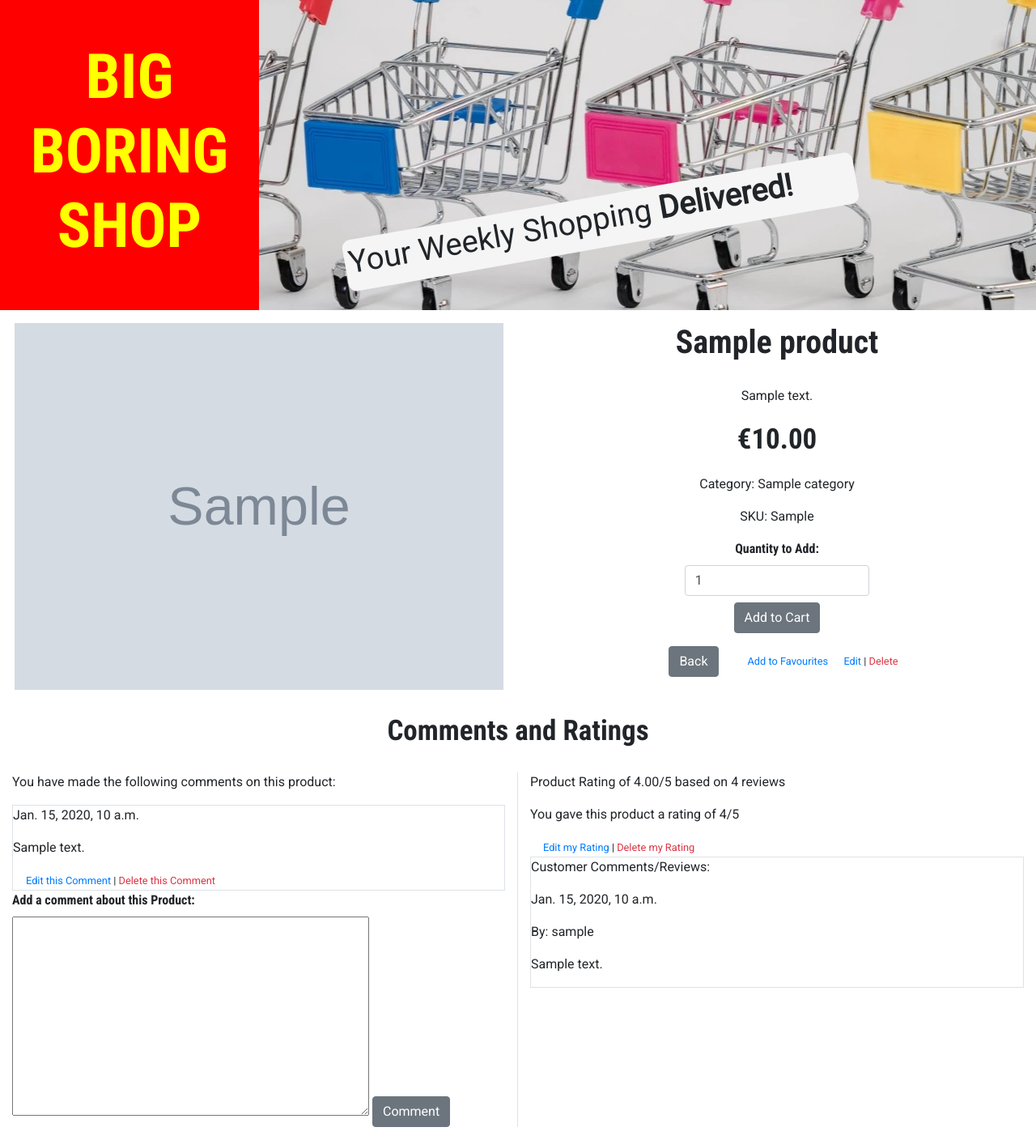
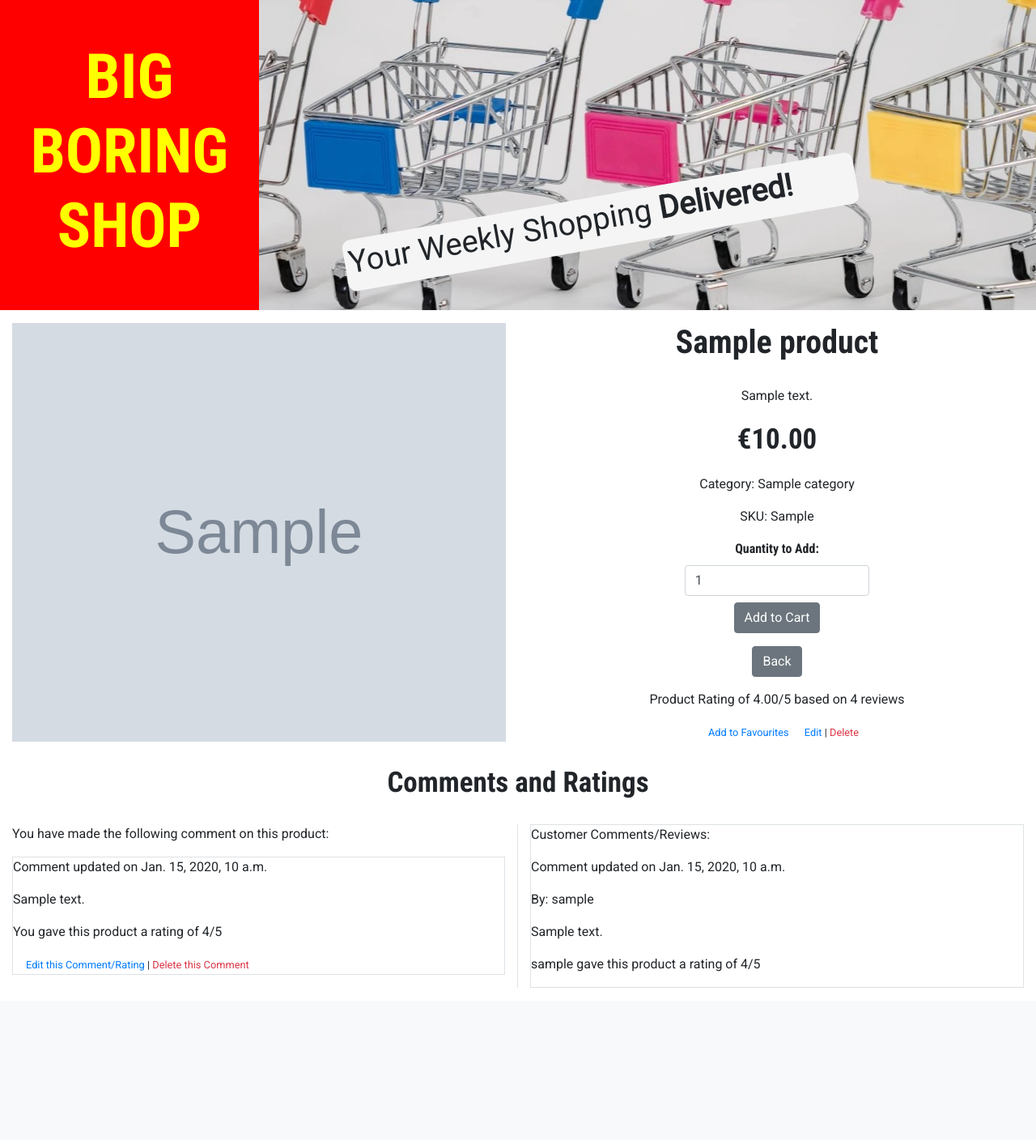
Before and after one commit to fenton1000/mf-portfolio-five-big-boring-shop, a Django app: page /products/1/ in a window 1280 px wide. Shown: the part 57-1465 px from the top of the page at 81% size. After the commit the page ends 1277 px from the top, so only its background shows below. Run offline with Django 3.2, Linux system fonts and the light colour scheme; a user stored in the database is signed in; tables that the repository leaves empty hold one stand-in row (values such as "Sample post"); grey boxes marked "Sample" are stand-in pictures; some libraries are stand-ins or nearby versions.

Commit message:
Combine the rating and comment models

```diff
--- a/comments_ratings/admin.py
+++ b/comments_ratings/admin.py
@@ -1,6 +1,5 @@
 from django.contrib import admin
 
-from .models import Rating, Comment
+from .models import CommentRating
 
-admin.site.register(Rating)
-admin.site.register(Comment)
+admin.site.register(CommentRating)
--- a/comments_ratings/models.py
+++ b/comments_ratings/models.py
@@ -4,43 +4,25 @@ from django.contrib.auth.models import User
 from products.models import Product
 
 
-class Rating(models.Model):
+class CommentRating(models.Model):
     """
-    Model for saving authenticated users' product ratings
+    Model for saving authenticated users'
+    product ratings and comments
     """
 
     user = models.ForeignKey(
         User,
         on_delete=models.CASCADE,
-        related_name='ratings'
+        related_name='reviews'
     )
     product = models.ForeignKey(
         Product,
         on_delete=models.CASCADE,
-        related_name='ratings'
+        related_name='reviews'
     )
-    user_rating = models.IntegerField(null=False, blank=False)
-
-    def __str__(self):
-        return self.user.username
-
-
-class Comment(models.Model):
-    """
-    Model for saving authenticated users' product comments
-    """
-
-    user = models.ForeignKey(
-        User,
-        on_delete=models.CASCADE,
-        related_name='comments'
-    )
-    product = models.ForeignKey(
-        Product,
-        on_delete=models.CASCADE,
-        related_name='comments'
-    )
-    date = models.DateTimeField(auto_now_add=True)
+    user_rating = models.IntegerField(null=True, blank=True)
+    date_created = models.DateTimeField(auto_now_add=True)
+    date_updated = models.DateTimeField(null=True, blank=True)
     comment = models.TextField(null=False, blank=False)
 
     def __str__(self):
--- a/comments_ratings/urls.py
+++ b/comments_ratings/urls.py
@@ -2,22 +2,15 @@ from django.urls import path
 from . import views
 
 urlpatterns = [
-    path('rate_product/<product_id>', views.rate_product, name='rate_product'),
+    path('comment_rate_product/<product_id>', views.comment_rate_product, name='comment_rate_product'),
     path(
-        'edit_product_rating/<product_id>',
-        views.edit_product_rating,
-        name='edit_product_rating'
+        'edit_product_comment_rating/<product_id>',
+        views.edit_product_comment_rating,
+        name='edit_product_comment_rating'
     ),
     path(
-        'delete_product_rating/<product_id>',
-        views.delete_product_rating,
-        name='delete_product_rating'
+        'delete_product_comment_rating/<product_id>',
+        views.delete_product_comment_rating,
+        name='delete_product_comment_rating'
     ),
-    path('add_comment/<product_id>', views.add_comment, name='add_comment'),
-    path(
-        'delete_comment/<comment_id>',
-        views.delete_comment,
-        name='delete_comment'
-        ),
-    path('edit_comment/<comment_id>', views.edit_comment, name='edit_comment'),
 ]
--- a/products/static/products/js/form.js
+++ /dev/null
@@ -1,5 +0,0 @@
-$(function(){
-    $('#id_edit_rating').on("click", function(){
-        $("#edit_rating_form").removeClass("d-none").addClass("d-inline-block");
-    });
-});
--- a/products/templates/products/product_detail.html
+++ b/products/templates/products/product_detail.html
@@ -37,6 +37,9 @@ Selected Product
                         <input type="hidden" name="redirect_url" value="{{ request.path }}">
                     </form>
                     <a class="btn btn-secondary m-3" href="{% url 'products' %}" role="button">Back</a>
+                    {% if product.rating %}
+                    <p>Product Rating of {{ product.rating }}/5 based on {{ product.num_of_raters }} reviews</p>
+                    {% endif %}
                     {% if request.user.is_authenticated %}
                     <small class="ml-3">
                         <a href="{% url 'add_favourite' product.id %}">Add to Favourites</a>
@@ -58,86 +61,70 @@ Selected Product
         <div class="row">
             <div class="col-12 col-md-6 border-right">
                 {% if user.is_authenticated %}
-                {% if current_user_comments %}
-                <p>You have made the following comments on this product:</p>
-                {% for comment in current_user_comments %}
+                {% if current_user_comment_rating %}
+                {% for comment in current_user_comment_rating %}
+                <p>You have made the following comment on this product:</p>
                 <div class="border">
-                    <p>{{comment.date}}</p>
+                    {% if comment.date_updated %}
+                    <p>Comment updated on {{ comment.date_updated}}</p>
+                    {% else %}
+                    <p>Comment created on {{comment.date_created}}</p>
+                    {% endif %}
                     <p>{{comment.comment}}</p>
+                    {% if comment.user_rating %}
+                    <p>You gave this product a rating of {{ comment.user_rating }}/5</p>
+                    {% else %}
+                    Rating: No Rating!
+                    {% endif %}
                     <small class="ml-3">
-                        <a href="{% url 'edit_comment' comment.id %}?redirect_url={{ request.path }}">Edit this
-                            Comment</a> |
+                        <a href="{% url 'edit_product_comment_rating' product.id %}?redirect_url={{ request.path }}">Edit
+                            this
+                            Comment/Rating</a> |
                         <a class="text-danger"
-                            href="{% url 'delete_comment' comment.id %}?redirect_url={{ request.path }}">Delete
+                            href="{% url 'delete_product_comment_rating' product.id %}?redirect_url={{ request.path }}">Delete
                             this Comment</a>
                     </small>
                 </div>
                 {% endfor %}
                 {% else %}
                 <p>You have not commented on this product</p>
-                {% endif %}
-                <form action="{% url 'add_comment' product.id %}" method="POST">
+                <form action="{% url 'comment_rate_product' product.id %}" method="POST">
                     {% csrf_token %}
                     <label for="id_add_comment_{{ product.id }}">Add a comment about this Product:</label>
                     <textarea id="id_add_comment_{{ product.id }}" name="comment" rows="10" cols="50"
                         required></textarea>
-                    <input type="submit" class="btn btn-secondary" value="Comment">
-                    <input type="hidden" name="redirect_url" value="{{ request.path }}">
-                </form>
-                {% endif %}
-            </div>
-            <div class="col-12 col-md-6">
-                {% if product.rating %}
-                <p>Product Rating of {{ product.rating }}/5 based on {{ product.num_of_raters }} reviews</p>
-                {% endif %}
-                {% if request.user.is_authenticated %}
-                {% if user_rating == '' %}
-                <form action="{% url 'rate_product' product.id %}" method="POST">
-                    {% csrf_token %}
                     <label for="id_rating_{{ product.id }}">Rate this Product:</label>
-                    <select name="user_rating" id="id_rating_{{ product.id }}" required>
-                        <option value="">Please choose one!</option>
+                    <select name="user_rating" id="id_rating_{{ product.id }}">
+                        <option value="0">Please choose one!</option>
                         <option value="1">1</option>
                         <option value="2">2</option>
                         <option value="3">3</option>
                         <option value="4">4</option>
                         <option value="5">5</option>
                     </select>
-                    <input type="submit" class="btn btn-secondary" value="Add Rating">
-                    <input type="hidden" name="redirect_url" value="{{ request.path }}">
-                </form>
-                {% else %}
-                <p>You gave this product a rating of {{ user_rating }}/5</p>
-                <small class="ml-3">
-                    <a href="#" id="id_edit_rating">Edit my Rating</a> |
-                    <a class="text-danger"
-                        href="{% url 'delete_product_rating' product.id %}?redirect_url={{ request.path }}">Delete
-                        my Rating</a>
-                </small>
-                <form id="edit_rating_form" action="{% url 'edit_product_rating' product.id %}" method="POST"
-                    class="d-none">
-                    {% csrf_token %}
-                    <label for="id_edit_rating_{{ product.id }}">Rate this Product:</label>
-                    <select name="user_rating" id="id_edit_rating_{{ product.id }}" required>
-                        <option value="">Please choose one!</option>
-                        <option value="1">1</option>
-                        <option value="2">2</option>
-                        <option value="3">3</option>
-                        <option value="4">4</option>
-                        <option value="5">5</option>
-                    </select>
-                    <input type="submit" class="btn btn-secondary" value="Update Rating">
+                    <input type="submit" class="btn btn-secondary" value="Comment">
                     <input type="hidden" name="redirect_url" value="{{ request.path }}">
                 </form>
                 {% endif %}
                 {% endif %}
+            </div>
+            <div class="col-12 col-md-6">
                 <div class="all-comments border">
-                    {% if all_comments %}
+                    {% if all_comments_ratings %}
                     <p>Customer Comments/Reviews:</p>
-                    {% for comment in all_comments %}
-                    <p>{{comment.date}}</p>
+                    {% for comment in all_comments_ratings %}
+                    {% if comment.date_updated %}
+                    <p>Comment updated on {{ comment.date_updated}}</p>
+                    {% else %}
+                    <p>Comment created on {{comment.date_created}}</p>
+                    {% endif %}
                     <p>By: {{comment.user.username}}</p>
                     <p>{{comment.comment}}</p>
+                    {% if comment.user_rating %}
+                    <p>{{comment.user.username}} gave this product a rating of {{ comment.user_rating }}/5</p>
+                    {% else %}
+                    Rating: No Rating!
+                    {% endif %}
                     {% endfor %}
                     {% else %}
                     <p>Noboby has reviewed or commented on this product yet! Why not be the first!</p>
@@ -173,6 +160,5 @@ Selected Product
 
 {% block postloadjs %}
 {{ block.super }}
-<script src="{% static 'products/js/form.js' %}"></script>
 <script src="{% static 'products/js/adminDeleteProduct.js' %}"></script>
 {% endblock %}
--- a/products/views.py
+++ b/products/views.py
@@ -5,7 +5,7 @@ from django.db.models import Q
 
 from .models import Product, Category
 from .forms import ProductForm
-from comments_ratings.models import Rating, Comment
+from comments_ratings.models import CommentRating
 from favourites.models import Favourites
 
 
@@ -51,27 +51,18 @@ def product_detail(request, product_id):
 
     product = get_object_or_404(Product, pk=product_id)
     user = request.user
-    all_comments = Comment.objects.filter(product=product)
-    current_user_comments = None
-    user_rating = ''
+    all_comments_ratings = CommentRating.objects.filter(product=product)
+    current_user_comment_rating = None
     if user.is_authenticated:
-        current_user_comments = Comment.objects.filter(
+        current_user_comment_rating = CommentRating.objects.filter(
             user=user,
             product=product
         )
-        if Rating.objects.filter(user=user, product=product).exists():
-            user_rating_entry = get_object_or_404(
-                Rating,
-                user=user,
-                product=product
-            )
-            user_rating = user_rating_entry.user_rating
 
     context = {
         'product': product,
-        'user_rating': user_rating,
-        'current_user_comments': current_user_comments,
-        'all_comments': all_comments
+        'current_user_comment_rating': current_user_comment_rating,
+        'all_comments_ratings': all_comments_ratings
     }
 
     return render(request, 'products/product_detail.html', context)
```
Also changed, not shown: comments_ratings/templates/comments_ratings/edit_comment_form.html (+12 -4 lines), comments_ratings/views.py (+100 -130 lines), comments_ratings/migrations/0002_auto_20230505_1145.py (added).
